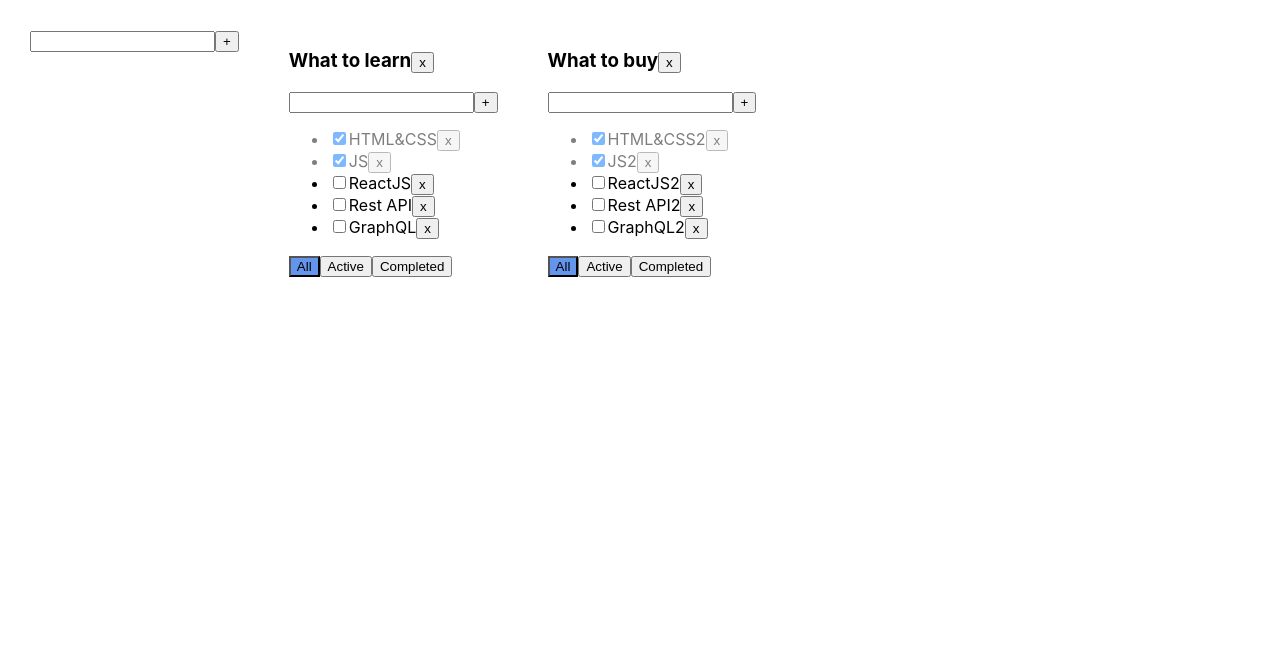
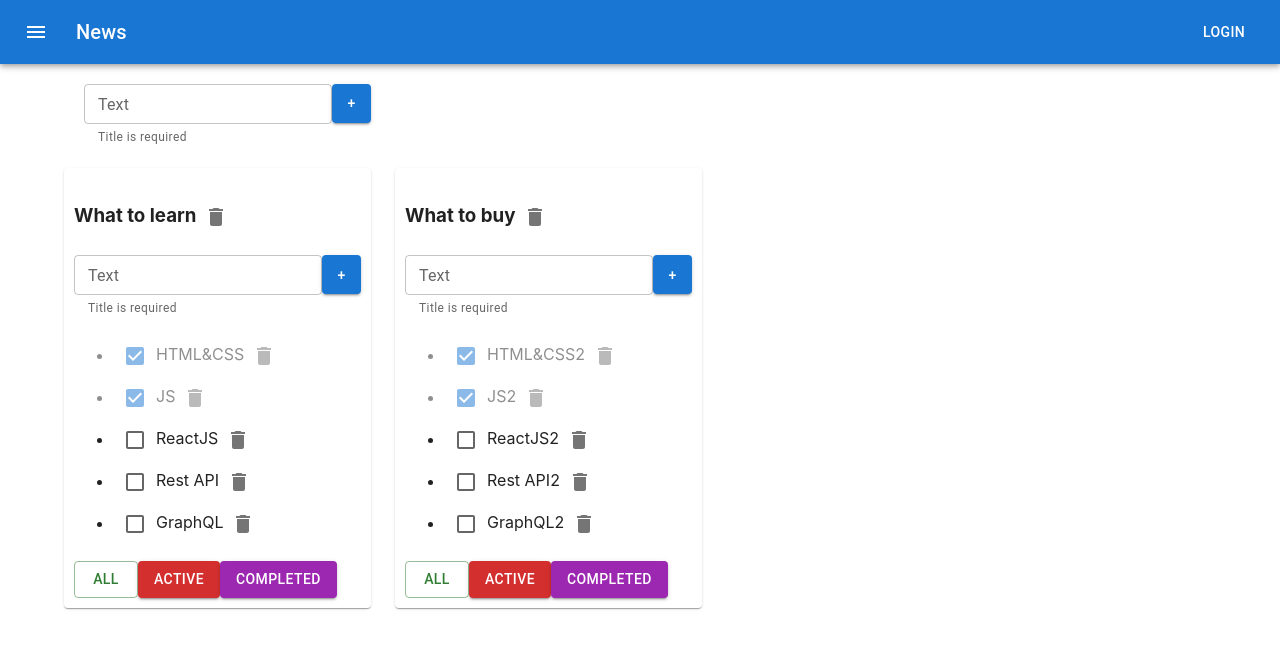
Before and after one commit to Zhenya-M1khaylov/TodoList, a React (Create React App) app: page / in a window 1280 px wide. Shown: the top 648 px of the page. Built offline with nearby package versions, Linux system fonts and the light colour scheme.

Commit message:
Add MaterialUI

```diff
--- a/package.json
+++ b/package.json
@@ -3,6 +3,10 @@
   "version": "0.1.0",
   "private": true,
   "dependencies": {
+    "@emotion/react": "^11.9.0",
+    "@emotion/styled": "^11.8.1",
+    "@mui/icons-material": "^5.6.2",
+    "@mui/material": "^5.7.0",
     "@testing-library/jest-dom": "^4.2.4",
     "@testing-library/react": "^9.3.2",
     "@testing-library/user-event": "^7.1.2",
--- a/src/App.css
+++ b/src/App.css
@@ -1,10 +1,10 @@
 .App {
-  padding: 30px;
-  display: flex;
+  /*padding: 30px;*/
+  /*display: flex;*/
 }
 
 .App > div {
-  margin-right: 50px;
+  /*margin-right: 50px;*/
 }
 
 .active-filter {
--- a/src/App.tsx
+++ b/src/App.tsx
@@ -3,6 +3,8 @@
 import {TaskType, Todolist} from './Todolist';
 import {v1} from 'uuid';
 import {FullInput} from './Components/FullInput';
+import {Container, Grid, Paper} from '@mui/material';
+import ButtonAppBar from './Components/ButtonAppBar';
 
 export type FilterValuesType = 'all' | 'active' | 'completed';
 
@@ -68,7 +70,7 @@
     }
 
     const editTodolist = (todolistId: string, newTitle: string) => {
-        setTodolists(todolists.map(el=>el.id===todolistId ? {...el, title: newTitle} : el))
+        setTodolists(todolists.map(el => el.id === todolistId ? {...el, title: newTitle} : el))
     }
 
     const editTask = (todolistId: string, taskID: string, newTitle: string) => {
@@ -79,10 +81,16 @@
 
     return (
         <div className="App">
-            <FullInput callBack={addTodolist} />
+            <ButtonAppBar/>
+            <Container fixed>
+                <Grid container style={{padding: '20px'}}>
+                    <FullInput callBack={addTodolist}/>
+                </Grid>
+                <Grid container spacing={3}>
                     {todolists.map((el, index) => {
 
-                return (
+                        return <Grid item>
+                            <Paper style={{padding: '10px'}}>
                             <Todolist
                                 id={el.id}
                                 key={el.id}
@@ -100,9 +108,11 @@
                                 editTodolist={editTodolist}
                                 editTask={editTask}
                             />
-                )
+                            </Paper>
+                        </Grid>
                     })}
-
+                </Grid>
+            </Container>
 
         </div>
 );
--- /dev/null
+++ b/src/Components/ButtonAppBar.tsx
@@ -0,0 +1,32 @@
+import * as React from 'react';
+import AppBar from '@mui/material/AppBar';
+import Box from '@mui/material/Box';
+import Toolbar from '@mui/material/Toolbar';
+import Typography from '@mui/material/Typography';
+import Button from '@mui/material/Button';
+import IconButton from '@mui/material/IconButton';
+import MenuIcon from '@mui/icons-material/Menu';
+
+export default function ButtonAppBar() {
+    return (
+        <Box sx={{ flexGrow: 1 }}>
+            <AppBar position="static">
+                <Toolbar>
+                    <IconButton
+                        size="large"
+                        edge="start"
+                        color="inherit"
+                        aria-label="menu"
+                        sx={{ mr: 2 }}
+                    >
+                        <MenuIcon />
+                    </IconButton>
+                    <Typography variant="h6" component="div" sx={{ flexGrow: 1 }}>
+                        News
+                    </Typography>
+                    <Button color="inherit">Login</Button>
+                </Toolbar>
+            </AppBar>
+        </Box>
+    );
+}
--- a/src/Components/FullInput.tsx
+++ b/src/Components/FullInput.tsx
@@ -1,4 +1,5 @@
 import React, {ChangeEvent, KeyboardEvent, useState} from 'react';
+import {Button, TextField} from '@mui/material';
 
 export type FullInputPropsType = {
     callBack: (newTitle: string) => void
@@ -7,13 +8,13 @@
 export const FullInput = (props: FullInputPropsType) => {
 
     let [title, setTitle] = useState('')
-    let [error, setError] = useState<string | null>(null)
+    let [error, setError] = useState<boolean>(false)
 
     const onChangeHandler = (e: ChangeEvent<HTMLInputElement>) => {
         setTitle(e.currentTarget.value)
     }
     const onKeyPressHandler = (e: KeyboardEvent<HTMLInputElement>) => {
-        setError(null);
+        setError(false);
         if (e.key === 'Enter') {
             addTask();
         }
@@ -24,19 +25,33 @@
             props.callBack(newTitle);
             setTitle('');
         } else {
-            setError('Title is required');
+            setError(true);
         }
     }
 
     return (
         <div>
-            <input value={title}
-                   onChange={onChangeHandler}
-                   onKeyPress={onKeyPressHandler}
-                   className={error ? "error" : ""}
+            {/*<input value={title}*/}
+            {/*       onChange={onChangeHandler}*/}
+            {/*       onKeyPress={onKeyPressHandler}*/}
+            {/*       className={error ? "error" : ""}*/}
+            {/*/>*/}
+            <TextField id="outlined-basic"
+                       label={error ? 'Title is required' : `Text`}
+                       variant="outlined"
+                       value={title}
+                       onChange={onChangeHandler}
+                       onKeyPress={onKeyPressHandler}
+                       size='small'
+                       error={error}
+                       helperText={'Title is required'}
             />
-            <button onClick={addTask}>+</button>
-            {error && <div className="error-message">{error}</div>}
+            {/*<button onClick={addTask}>+</button>*/}
+            <Button onClick={addTask} color={'primary'}
+                    variant="contained"
+                    style={{maxWidth: '39px', maxHeight: '39px', minWidth: '39px', minHeight: '39px'}}
+            >+</Button>
+            {/*{error && <div className="error-message">{error}</div>}*/}
         </div>
     );
 }
--- a/src/Todolist.tsx
+++ b/src/Todolist.tsx
@@ -2,6 +2,8 @@
 import {FilterValuesType, TodolistsType} from './App';
 import {FullInput} from './Components/FullInput';
 import {EditableSpan} from './Components/EditableSpan';
+import {Delete} from '@mui/icons-material';
+import {Button, Checkbox, IconButton} from '@mui/material';
 
 export type TaskType = {
     id: string
@@ -91,7 +93,10 @@
         <h3>
             <EditableSpan title={props.title} callBack={editTodolistHandler}/>
             {/*{props.title}*/}
-            <button onClick={removeTodolistHandler}>x</button>
+            <IconButton aria-label="delete">
+                <Delete onClick={removeTodolistHandler}/>
+            </IconButton>
+            {/*<button onClick={removeTodolistHandler}>x</button>*/}
         </h3>
         <FullInput callBack={addTaskHandler} />
         {/*<div>*/}
@@ -112,25 +117,33 @@
                 }
 
                 return <li key={t.id} className={t.isDone ? 'is-done' : ''}>
-                    <input type="checkbox"
-                           onChange={onChangeHandler}
-                           checked={t.isDone}/>
+                    {/*<input type="checkbox"*/}
+                    {/*       onChange={onChangeHandler}*/}
+                    {/*       checked={t.isDone}/>*/}
+                    <Checkbox defaultChecked onChange={onChangeHandler} checked={t.isDone} />
                     <EditableSpan title={t.title} callBack={(newTitle)=>editTaskHandler(t.id, newTitle)}/>
-                    <button onClick={onClickHandler}>x</button>
+                    <IconButton aria-label="delete">
+                        <Delete onClick={onClickHandler}/>
+                    </IconButton>
+                    {/*<button onClick={onClickHandler}>x</button>*/}
                 </li>
             })
             }
         </ul>
         <div>
-            <button className={props.filter === 'all' ? 'active-filter' : ''}
-                    onClick={onAllClickHandler}>All
-            </button>
-            <button className={props.filter === 'active' ? 'active-filter' : ''}
-                    onClick={onActiveClickHandler}>Active
-            </button>
-            <button className={props.filter === 'completed' ? 'active-filter' : ''}
-                    onClick={onCompletedClickHandler}>Completed
-            </button>
+            <Button variant={props.filter === 'all' ? "outlined" : "contained"} color="success"  onClick={onAllClickHandler}>All</Button>
+            <Button variant={props.filter === 'active' ? "outlined" : "contained"} color="error" onClick={onActiveClickHandler}>Active</Button>
+            <Button variant={props.filter === 'completed' ? "outlined" : "contained"} color="secondary" onClick={onCompletedClickHandler}>Completed</Button>
+
+            {/*<button className={props.filter === 'all' ? 'active-filter' : ''}*/}
+            {/*        onClick={onAllClickHandler}>All*/}
+            {/*</button>*/}
+            {/*<button className={props.filter === 'active' ? 'active-filter' : ''}*/}
+            {/*        onClick={onActiveClickHandler}>Active*/}
+            {/*</button>*/}
+            {/*<button className={props.filter === 'completed' ? 'active-filter' : ''}*/}
+            {/*        onClick={onCompletedClickHandler}>Completed*/}
+            {/*</button>*/}
         </div>
     </div>
 }
```
Also changed, not shown: 1 other file (tests, documents, lock files or other folders). Lines whose indentation alone changed are shown as unchanged.
